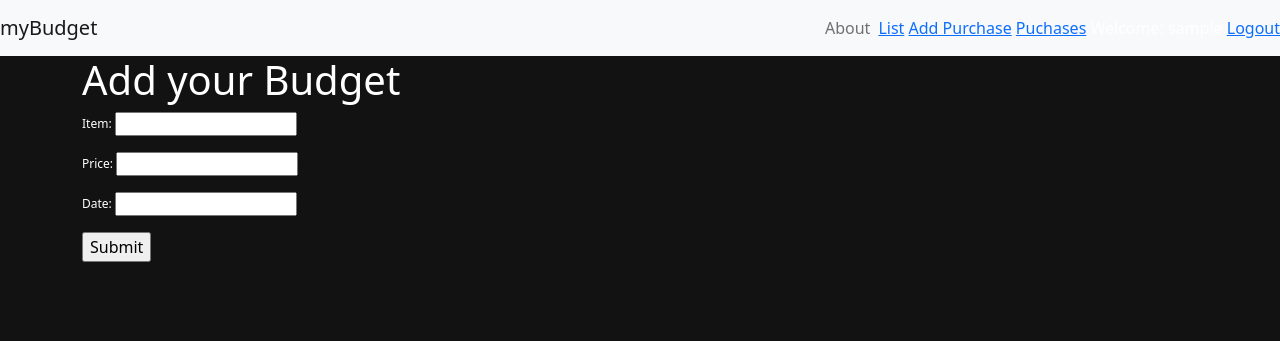
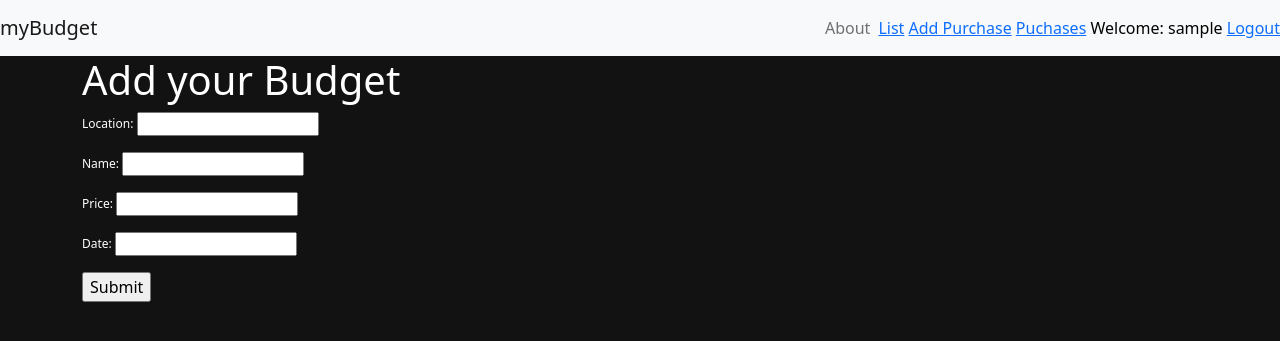
Before and after one commit to joeycalt/myBudget, a Django app: page /budget/new/ in a window 1280 px wide. Shown: the top 341 px of the page. Run offline with Django 4.2, Linux system fonts and the light colour scheme; the visitor is signed in with stand-in values (Sample User, id 1).

Commit message:
all links now working, will start to render data

```diff
--- a/capstone_project/urls.py
+++ b/capstone_project/urls.py
@@ -19,4 +19,5 @@ from django.urls import path, include
 urlpatterns = [
     path('admin/', admin.site.urls),
     path('', include('main_app.urls')),
+    path('accounts/', include('django.contrib.auth.urls')),
 ]
--- a/main_app/models.py
+++ b/main_app/models.py
@@ -4,7 +4,7 @@ from django.contrib.auth.models import User
 import datetime
 
 class Purchased(models.Model):
-    item = models.CharField(max_length=100)
+    name = models.CharField(max_length=100)
     location = models.CharField(max_length=500)
     price = models.CharField(max_length=8)
     date = models.CharField(max_length=500)
@@ -12,10 +12,10 @@ class Purchased(models.Model):
     def __str__(self):
         return self.name
     class Meta:
-        ordering = ['item']
+        ordering = ['name']
 
 class Budget(models.Model):
-    budget = models.CharField(max_length=10)
+    title = models.CharField(max_length=10)
     month = models.CharField(max_length=15)
     purch = models.ForeignKey(
         Purchased, on_delete=models.CASCADE, related_name="buys", null="True")
@@ -24,10 +24,10 @@ class Budget(models.Model):
         return self.title
 
 class Item(models.Model):
-    item = models.CharField(max_length=100)
+    title = models.CharField(max_length=100)
     price = models.CharField(max_length=8)
     date = models.CharField(max_length=500)
-    buys = models.ManyToManyField(Budget)
+    buys = models.ManyToManyField(Purchased)
 
     def __str__(self):
         return self.title
--- a/main_app/static/styles/main.css
+++ b/main_app/static/styles/main.css
@@ -33,3 +33,7 @@ h3 {
 p {
     font-size: 12px;
 }
+
+.navbar-item.user {
+    color: black;
+}
--- a/main_app/templates/base.html
+++ b/main_app/templates/base.html
@@ -20,16 +20,16 @@
                 </div>
                 {% if user.is_authenticated %}
                 <div>
-                    <a class="navbar-item" href="/budget">List</a>
-                    <a class="navbar-item" href="/budget/new">Add Purchase</a>
-                    <a class="navbar-item" href="/purchases">Puchases</a>
-                    <span class="navbar-item">Welcome: {{user.username}}</span>
-                    <a class="navbar-item" href="{% url 'logout' %}">Logout</a>
+                    <a class="navbar-link" href="/budget">List</a>
+                    <a class="navbar-link" href="/budget/new">Add Purchase</a>
+                    <a class="navbar-link" href="/purchases">Puchases</a>
+                    <span class="navbar-item user" >Welcome: {{user.username}}</span>
+                    <a class="navbar-link" href="{% url 'logout' %}">Logout</a>
                 </div>
             {% else %}
                 <div>
                     <a href="{% url 'login' %}">Log In</a>
-                    <a class="navbar-item" href="{% url 'signup' %}">Sign Up</a>
+                    <a class="navbar-link" href="{% url 'signup' %}">Sign Up</a>
                 </div>
             {% endif %}
             </div>
--- a/main_app/urls.py
+++ b/main_app/urls.py
@@ -1,12 +1,14 @@
-from django.urls import path, include
+from django.urls import path
 from . import views
 
 urlpatterns = [
     path('', views.Home.as_view(), name="home"),
     path('about/', views.About.as_view(), name="about"),
-    path('accounts/', include('django.contrib.auth.urls')),
+    path('purchases/', views.TrackerList.as_view(), name="purchases"),
     path('accounts/signup/', views.Signup.as_view(), name="signup"),
     path('budget/', views.BudgetList.as_view(), name="budget_list"),
     path('budget/new/', views.BudgetForm.as_view(), name="budget_form"),
     path('budget/<int:pk>/', views.BudgetDetail.as_view(), name="budget_detail"),
+    path('budget/<int:pk>/buys/new/', views.BudgetCreate.as_view(), name="budget_create"),
+    path('budget/<int:pk>/buys/<int:buy_pk>/', views.BudgetListAssoc.as_view(), name="budget_list_assoc"),
 ]
--- a/main_app/views.py
+++ b/main_app/views.py
@@ -34,7 +34,7 @@ class Signup(View):
 
 class BudgetForm(CreateView):
     model = Purchased
-    fields = ['item', 'price', 'date']
+    fields = ['location', 'name', 'price', 'date']
     template_name = "budget_form.html"
     def form_valid(self, form):
         form.instance.user = self.request.user
@@ -64,3 +64,28 @@ class BudgetDetail(DetailView):
         context = super().get_context_data(**kwargs)
         context["items"] = Item.objects.all()
         return context
+
+class BudgetListAssoc(View):
+    def get(self, request, pk, buy_pk):
+        assoc = request.GET.get("assoc")
+        if assoc == "remove":
+            Item.objects.get(pk=pk).buys.remove(buy_pk)
+        if assoc == "add":
+            Item.objects.get(pk=pk).buys.add(buy_pk)
+        return redirect('home')
+
+class TrackerList(TemplateView):
+    template_name = 'purchases.html'
+    def get_context_data(self, **kwargs):
+        context = super().get_context_data(**kwargs)
+        context["trackers"] = Item.objects.all()
+        return context
+
+class BudgetCreate(View):
+    def post(self, request, pk):
+        item = request.POST.get("item")
+        price = request.POST.get("price")
+        date = request.POST.get("date")
+        bought = Purchased.objects.get(pk=pk)
+        Item.objects.create(item=item, price=price, date=date)
+        return redirect('budget_detail', pk=pk)
```
Also changed, not shown: main_app/templates/budget_detail.html (+11 -18 lines), main_app/templates/purchases.html (added, +30 -0 lines), main_app/migrations/0002_alter_purchased_options_rename_item_item_title_and_more.py (added), main_app/migrations/0003_rename_budget_budget_title.py (added), main_app/migrations/0004_alter_item_buys.py (added).
